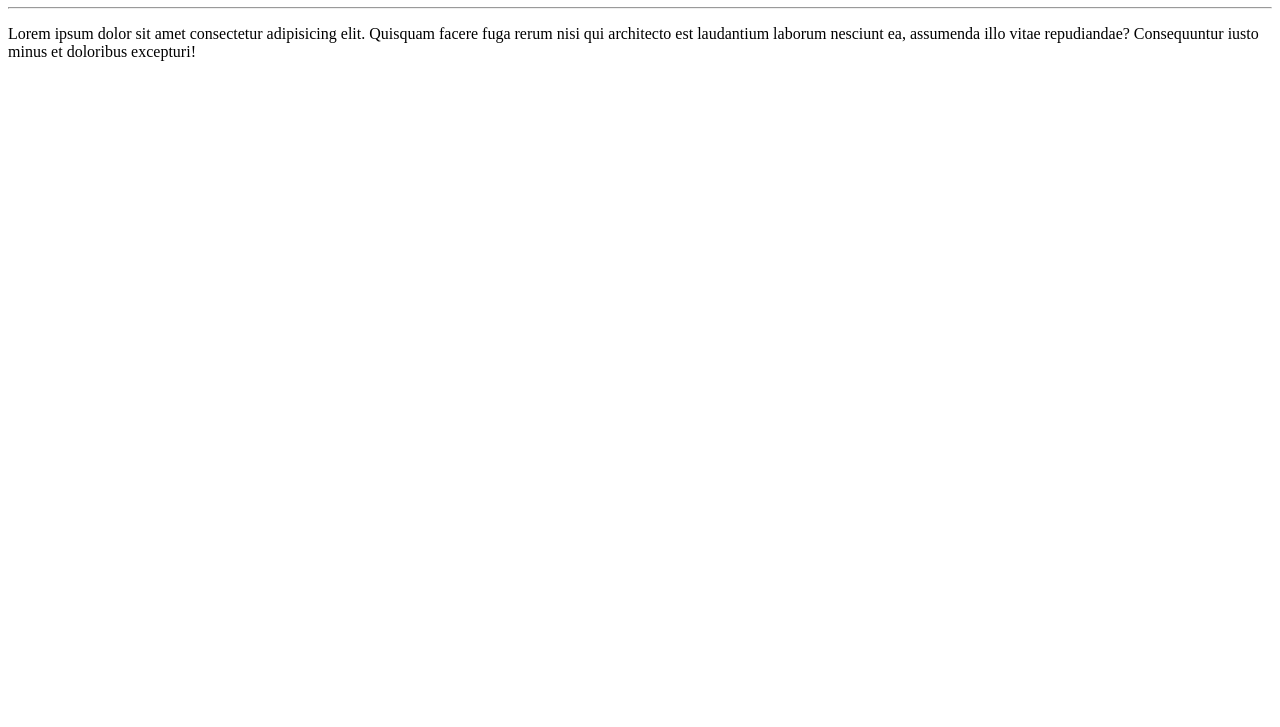
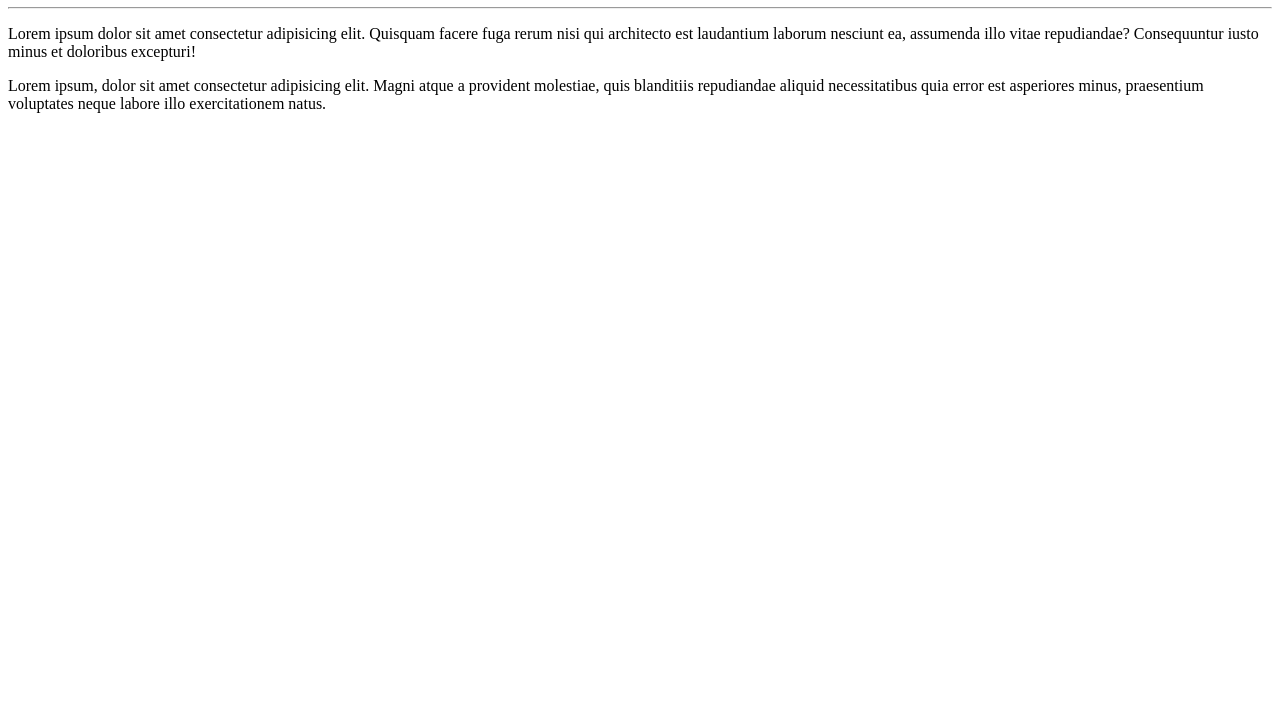
Before and after one commit to EvaldoLHansen/Hello-World, a plain HTML site: page Example-site/index.html in a window 1280 px wide. Shown: the part 73-800 px from the top of the page. Drawn offline with Linux system fonts and the light colour scheme.

Commit message:
New paragraph added

```diff
--- a/Example-site/index.html
+++ b/Example-site/index.html
@@ -9,5 +9,6 @@
     <h1>Hello World</h1>
     <hr>
     <p>Lorem ipsum dolor sit amet consectetur adipisicing elit. Quisquam facere fuga rerum nisi qui architecto est laudantium laborum nesciunt ea, assumenda illo vitae repudiandae? Consequuntur iusto minus et doloribus excepturi!</p>
+    <p>Lorem ipsum, dolor sit amet consectetur adipisicing elit. Magni atque a provident molestiae, quis blanditiis repudiandae aliquid necessitatibus quia error est asperiores minus, praesentium voluptates neque labore illo exercitationem natus.</p>
     </body>
 </html>
```
